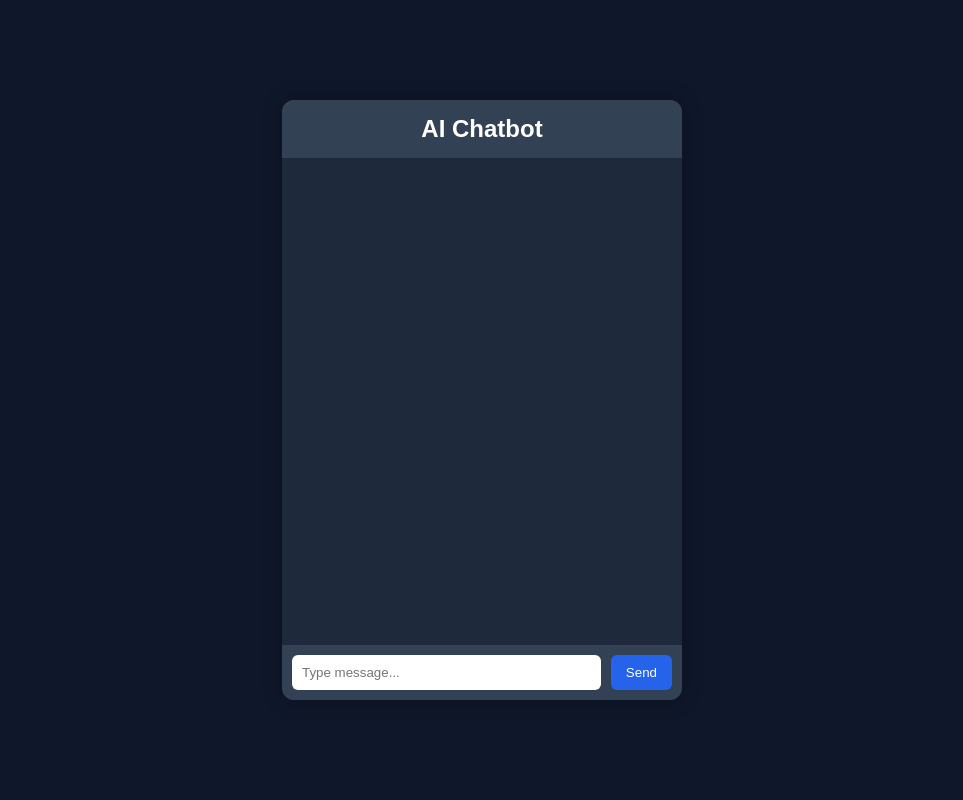
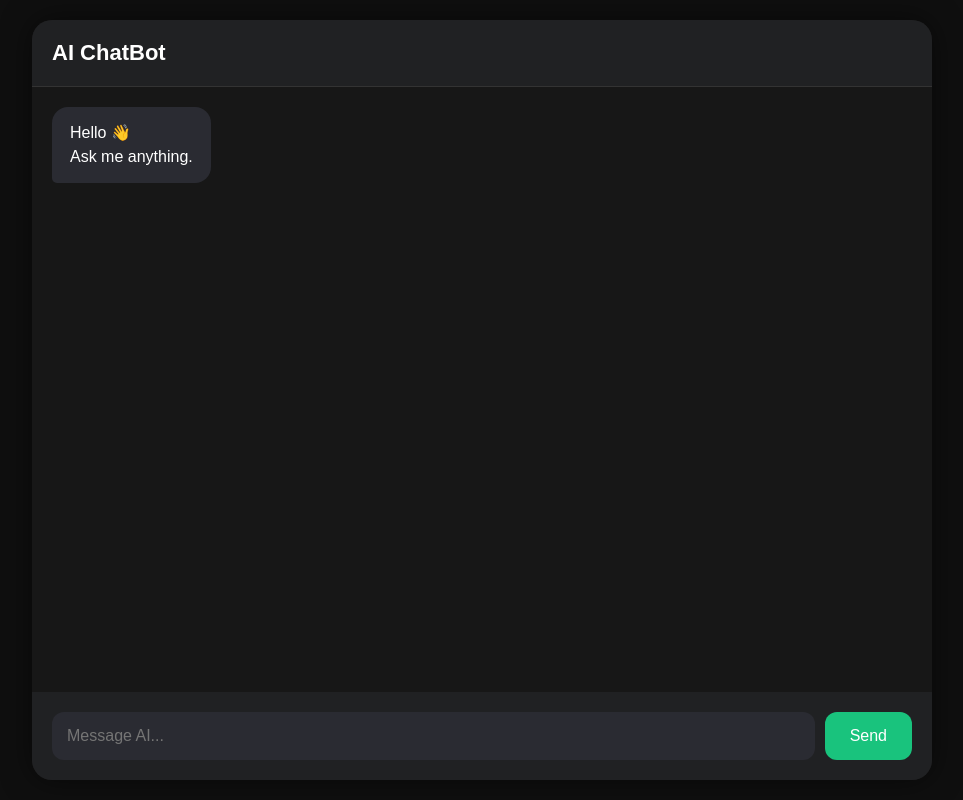
Before and after one commit to PrinceKumarr123/AI-chatbot, a plain HTML site: page index.html in a window 1280 px wide. Shown: the whole page, without its empty margins (158-1121 px from the left). Drawn offline with Linux system fonts and the light colour scheme.

Commit message:
Update index.html

```diff
--- a/index.html
+++ b/index.html
@@ -1,92 +1,133 @@
 <!DOCTYPE html>
 <html lang="en">
 <head>
-<meta charset="UTF-8">
-<meta name="viewport" content="width=device-width, initial-scale=1.0">
-<title>AI Chatbot</title>
+<meta charset="UTF-8" />
+<meta name="viewport" content="width=device-width, initial-scale=1.0"/>
+<title>ChatGPT Clone</title>
 
 <style>
+
+*{
+    margin:0;
+    padding:0;
+    box-sizing:border-box;
+}
+
 body{
-    margin:0;
     font-family:Arial, sans-serif;
-    background:#0f172a;
+    background:#0f0f0f;
+    height:100vh;
     display:flex;
     justify-content:center;
     align-items:center;
-    height:100vh;
 }
 
 .chat-container{
-    width:400px;
-    height:600px;
-    background:#1e293b;
-    border-radius:12px;
-    overflow:hidden;
+    width:100%;
+    max-width:900px;
+    height:95vh;
+    background:#171717;
+    border-radius:20px;
     display:flex;
     flex-direction:column;
-    box-shadow:0 0 20px rgba(0,0,0,0.3);
+    overflow:hidden;
+    box-shadow:0 0 30px rgba(0,0,0,0.5);
 }
 
 .header{
-    background:#334155;
+    padding:20px;
+    background:#202123;
     color:white;
-    text-align:center;
-    padding:15px;
-    font-size:24px;
+    font-size:22px;
     font-weight:bold;
+    border-bottom:1px solid #333;
 }
 
 #chat-box{
     flex:1;
-    padding:15px;
     overflow-y:auto;
-    color:white;
+    padding:20px;
+    display:flex;
+    flex-direction:column;
+    gap:15px;
 }
 
 .message{
-    padding:10px;
-    margin:10px 0;
-    border-radius:10px;
     max-width:80%;
+    padding:14px 18px;
+    border-radius:16px;
+    line-height:1.5;
+    font-size:16px;
     word-wrap:break-word;
 }
 
 .user{
-    background:#2563eb;
-    margin-left:auto;
+    background:#19c37d;
+    color:white;
+    align-self:flex-end;
+    border-bottom-right-radius:5px;
 }
 
 .bot{
-    background:#475569;
+    background:#2a2b32;
+    color:white;
+    align-self:flex-start;
+    border-bottom-left-radius:5px;
 }
 
 .input-area{
     display:flex;
-    padding:10px;
-    background:#334155;
+    padding:20px;
+    background:#202123;
+    gap:10px;
 }
 
 input{
     flex:1;
-    padding:10px;
+    padding:15px;
     border:none;
-    border-radius:6px;
     outline:none;
+    border-radius:12px;
+    background:#2a2b32;
+    color:white;
+    font-size:16px;
 }
 
 button{
-    margin-left:10px;
-    padding:10px 15px;
+    padding:15px 25px;
     border:none;
-    border-radius:6px;
-    background:#2563eb;
+    border-radius:12px;
+    background:#19c37d;
     color:white;
     cursor:pointer;
+    font-size:16px;
+    transition:0.3s;
 }
 
 button:hover{
-    background:#1d4ed8;
+    background:#13a76a;
 }
+
+.typing{
+    opacity:0.7;
+    animation:blink 1s infinite;
+}
+
+@keyframes blink{
+    50%{
+        opacity:0.3;
+    }
+}
+
+::-webkit-scrollbar{
+    width:6px;
+}
+
+::-webkit-scrollbar-thumb{
+    background:#555;
+    border-radius:10px;
+}
+
 </style>
 </head>
 
@@ -94,75 +135,142 @@ button:hover{
 
 <div class="chat-container">
 
-    <div class="header">AI Chatbot</div>
+    <div class="header">
+        AI ChatBot
+    </div>
 
-    <div id="chat-box"></div>
+    <div id="chat-box">
+
+        <div class="message bot">
+            Hello 👋<br>
+            Ask me anything.
+        </div>
+
+    </div>
 
     <div class="input-area">
-        <input type="text" id="user-input" placeholder="Type message...">
-        <button onclick="sendMessage()">Send</button>
+        <input
+            type="text"
+            id="user-input"
+            placeholder="Message AI..."
+        >
+        <button onclick="sendMessage()">
+            Send
+        </button>
     </div>
 
 </div>
 
 <script>
+
 const chatBox = document.getElementById("chat-box");
+const input = document.getElementById("user-input");
+
+input.addEventListener("keypress", function(event){
+
+    if(event.key === "Enter"){
+        sendMessage();
+    }
+
+});
 
 function addMessage(text, sender){
+
     const msg = document.createElement("div");
-    msg.classList.add("message", sender);
-    msg.innerText = text;
+
+    msg.classList.add("message");
+    msg.classList.add(sender);
+
+    msg.innerHTML = text;
+
     chatBox.appendChild(msg);
+
     chatBox.scrollTop = chatBox.scrollHeight;
 }
 
 async function sendMessage(){
 
-    const input = document.getElementById("user-input");
-    const userText = input.value;
+    const userText = input.value.trim();
 
-    if(userText.trim() === "") return;
+    if(userText === ""){
+        return;
+    }
 
     addMessage(userText, "user");
 
     input.value = "";
 
-    addMessage("Typing...", "bot");
+    const typingDiv = document.createElement("div");
+
+    typingDiv.classList.add("message");
+    typingDiv.classList.add("bot");
+    typingDiv.classList.add("typing");
+
+    typingDiv.innerHTML = "Typing...";
+
+    chatBox.appendChild(typingDiv);
+
+    chatBox.scrollTop = chatBox.scrollHeight;
 
     try{
 
-        const response = await fetch("https://api.openai.com/v1/chat/completions",{
+        const response = await fetch(
+            "https://api.openai.com/v1/chat/completions",
+            {
                 method:"POST",
+
                 headers:{
                     "Content-Type":"application/json",
+
                     "Authorization":"Bearer YOUR_OPENAI_API_KEY"
                 },
+
                 body:JSON.stringify({
+
                     model:"gpt-4o-mini",
+
                     messages:[
+                        {
+                            role:"system",
+                            content:"You are a helpful AI assistant like ChatGPT."
+                        },
+
                         {
                             role:"user",
                             content:userText
                         }
                     ]
+
                 })
-        });
+
+            }
+        );
 
         const data = await response.json();
 
-        document.querySelector(".bot:last-child").remove();
+        typingDiv.remove();
 
-        addMessage(data.choices[0].message.content, "bot");
+        addMessage(
+            data.choices[0].message.content,
+            "bot"
+        );
 
-    }catch(error){
+    }
 
-        document.querySelector(".bot:last-child").remove();
+    catch(error){
 
-        addMessage("Error connecting to AI", "bot");
+        typingDiv.remove();
+
+        addMessage(
+            "Error connecting to AI API",
+            "bot"
+        );
+
     }
+
 }
+
 </script>
-
 
 </body>
 </html>
```
Lines whose indentation alone changed are shown as unchanged.
